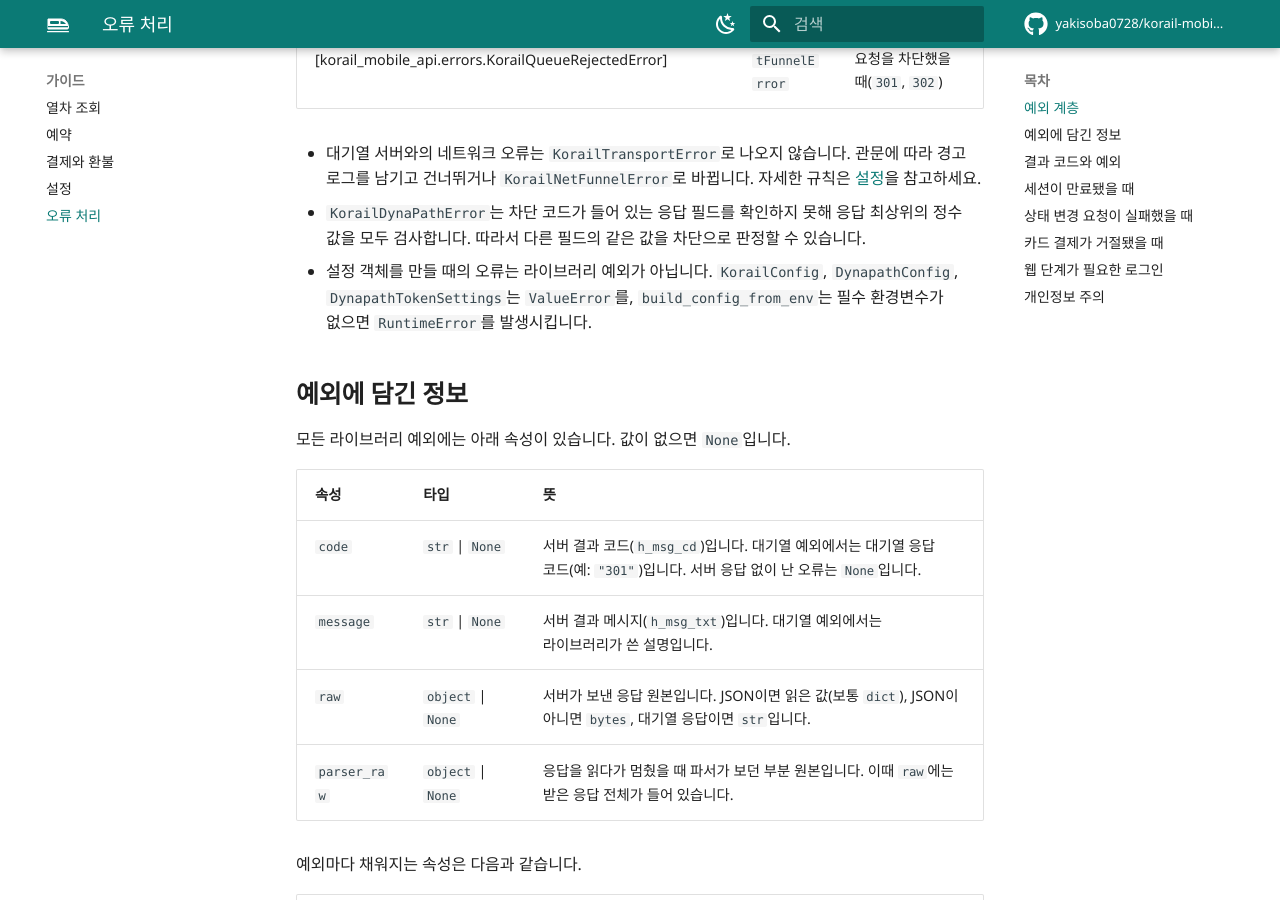
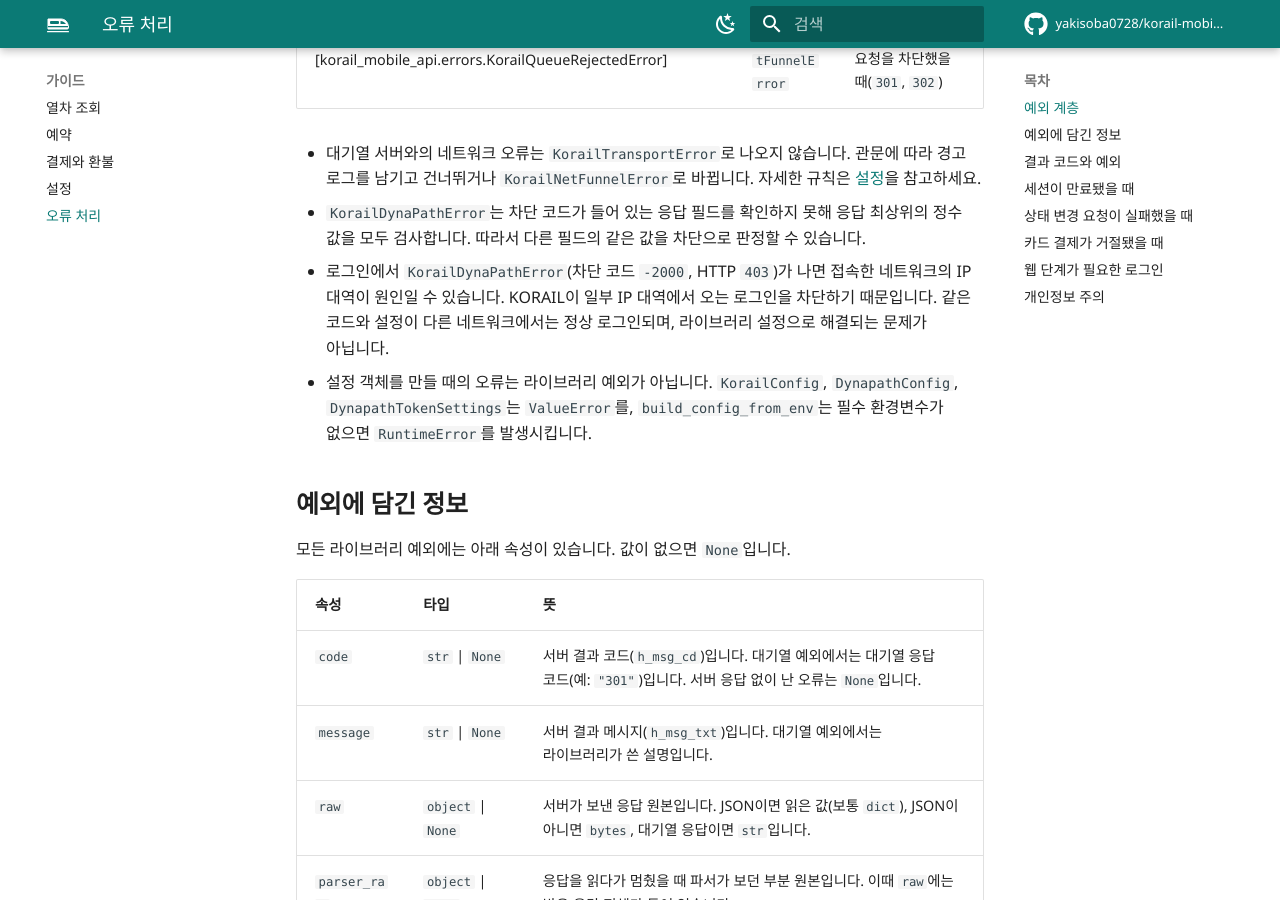
Before and after one commit to yakisoba0728/korail-mobile-api, an MkDocs documentation site: the page built from docs/guide/errors.md, in a window 1280 px wide and 900 px high, scrolled down 3927 px. Built offline with MkDocs 1.6.1 and Material for MkDocs 9.7.7, drawn with Linux system fonts in a browser that asks for light colours; comment, search, counter and statistics services are not loaded.

Commit message:
docs: a -2000 block on login can come from the network's IP range

```diff
--- a/docs/guide/errors.md
+++ b/docs/guide/errors.md
@@ -57,6 +57,7 @@ Exception
 
 - 대기열 서버와의 네트워크 오류는 `KorailTransportError`로 나오지 않습니다. 관문에 따라 경고 로그를 남기고 건너뛰거나 `KorailNetFunnelError`로 바뀝니다. 자세한 규칙은 [설정](configuration.md#netfunnel)을 참고하세요.
 - `KorailDynaPathError`는 차단 코드가 들어 있는 응답 필드를 확인하지 못해 응답 최상위의 정수 값을 모두 검사합니다. 따라서 다른 필드의 같은 값을 차단으로 판정할 수 있습니다.
+- 로그인에서 `KorailDynaPathError`(차단 코드 `-2000`, HTTP `403`)가 나면 접속한 네트워크의 IP 대역이 원인일 수 있습니다. KORAIL이 일부 IP 대역에서 오는 로그인을 차단하기 때문입니다. 같은 코드와 설정이 다른 네트워크에서는 정상 로그인되며, 라이브러리 설정으로 해결되는 문제가 아닙니다.
 - 설정 객체를 만들 때의 오류는 라이브러리 예외가 아닙니다. `KorailConfig`, `DynapathConfig`, `DynapathTokenSettings`는 `ValueError`를, `build_config_from_env`는 필수 환경변수가 없으면 `RuntimeError`를 발생시킵니다.
 
 ## 예외에 담긴 정보
```
